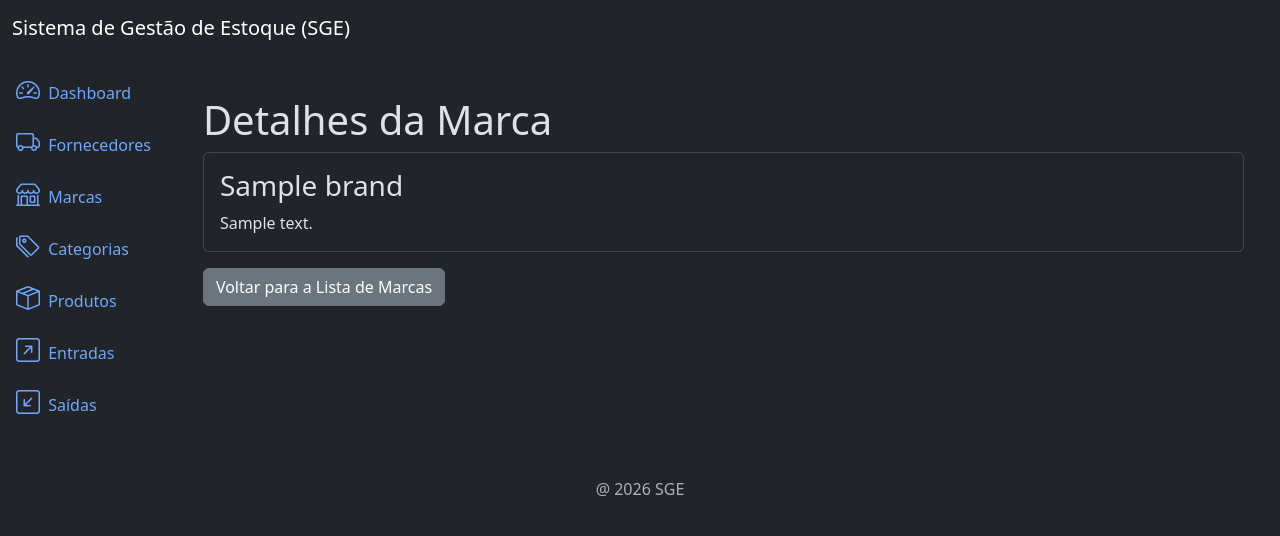
After one commit to lphillipe/Django_sge, a Django app: page /brands/1/detail/ in a window 1280 px wide. The commit adds this page. Shown: the top 536 px of the page. Run offline with Django 5.2, Linux system fonts and the light colour scheme; tables that the repository leaves empty hold one stand-in row (values such as "Sample post").

Commit message:
feat: update brand_create.html header size and add brand_detail.html template

```diff
--- a/brands/templates/brand_create.html
+++ b/brands/templates/brand_create.html
@@ -3,7 +3,7 @@
 {% block content %}
 
 <div class="container mt-4">
-    <h3 class="display-4">Cadastrar Marca</h3>
+    <h3 class="display-6">Cadastrar Marca</h3>
     <div class="card">
         <div>
             <div class="card-body">
--- /dev/null
+++ b/brands/templates/brand_detail.html
@@ -0,0 +1,16 @@
+{% extends 'base.html' %}
+
+{% block content %}
+
+<div class="container mt-4">
+    <h3 class="display-6">Detalhes da Marca</h3>
+
+    <div class="card">
+        <div class="card-body">
+            <h3 class="card-title">{{object.name}}</h3>
+            <p class="card-text">{{object.description}}</p>
+        </div>
+    </div>
+    <a href="{% url 'brand_list' %}" class="btn btn-secondary mt-3">Voltar para a Lista de Marcas</a>
+</div>
+{% endblock %}
```
